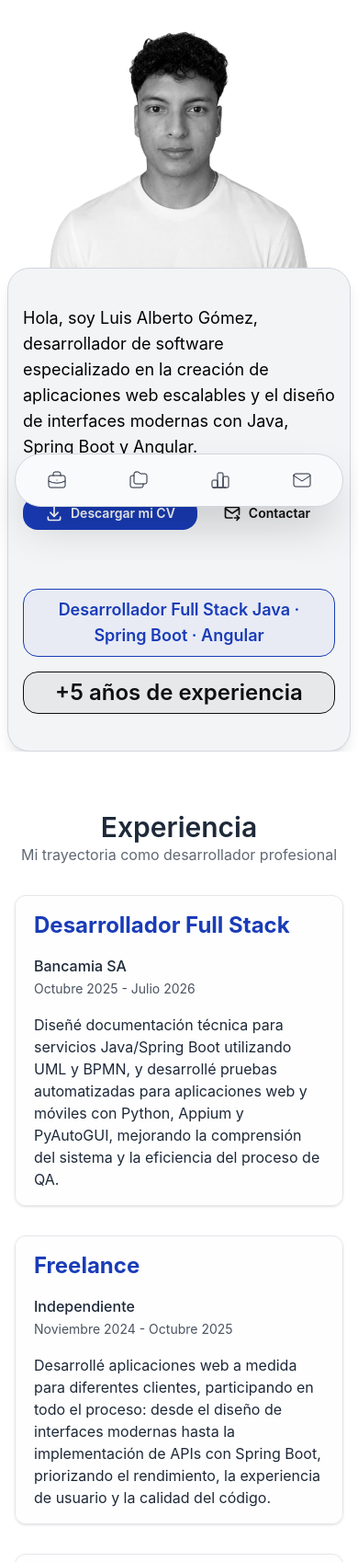
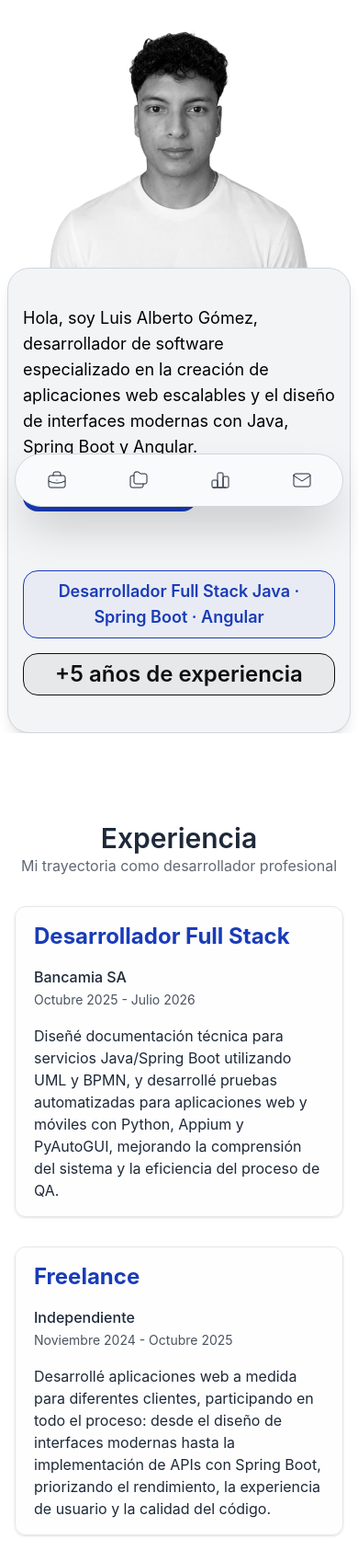
Before and after one commit to luisgomezadev/luisgomezdev-portfolio, an Astro site: page / in a window 390 px wide. Shown: the part 277-1975 px from the top of the page at 92% size. Built offline with nearby package versions, Linux system fonts and the light colour scheme; Astro itself is replaced by a stand-in of ours.

Commit message:
fix: adjust spacing in Hero and Section components for improved layout consistency

```diff
--- a/src/components/Hero.astro
+++ b/src/components/Hero.astro
@@ -9,7 +9,7 @@ import ButtonLink from './shared/ButtonLink.astro'
 const { id } = Astro.props
 ---
 
-<section id={id} class="relative h-auto scroll-mt-16 overflow-x-hidden transition-all duration-500">
+<section id={id} class="relative h-auto scroll-mt-16 overflow-x-hidden transition-all duration-500 mb-12">
   <header
     class="relative z-10 max-w-7xl mx-auto px-4 lg:px-6 pt-12 md:pt-16 gap-x-12 gap-y-10 items-center h-auto flex flex-col md:flex-row justify-between"
   >
@@ -54,7 +54,7 @@ const { id } = Astro.props
         aplicaciones web escalables y el diseño de interfaces modernas con Java, Spring Boot y
         Angular.
       </p>
-      <footer class="flex gap-1 mt-10">
+      <footer class="flex gap-1 mt-5 md:mt-10">
         <ButtonLink
           title="Descargar CV de Luis Gomez"
           class="text-white bg-primary hover:bg-primary/90"
--- a/src/components/Projects.astro
+++ b/src/components/Projects.astro
@@ -10,7 +10,7 @@ const { id } = Astro.props
 ---
 
 <Section title="Proyectos" id={id} subtitle="Algunos de los proyectos que he desarrollado">
-  <div class="lg:py-8 px-4 lg:px-6 max-w-7xl mx-auto grid grid-cols-1 gap-8">
+  <div class="lg:py-8 px-4 lg:px-6 max-w-7xl mx-auto grid grid-cols-1 gap-12">
     {
       PROJECTS.map(
         (project) =>
--- a/src/components/shared/Section.astro
+++ b/src/components/shared/Section.astro
@@ -2,7 +2,7 @@
 const { title, subtitle, id, class: className = 'bg-white' } = Astro.props
 ---
 
-<section id={id} class={`scroll-mt-16 py-16 ${className}`}>
+<section id={id} class={`scroll-mt-16 py-12 ${className}`}>
   <section class="text-center mb-8">
     <h1 class="text-3xl font-semibold">{title}</h1>
     {subtitle && <h3 class="opacity-70 text-base px-4">{subtitle}</h3>}
```
